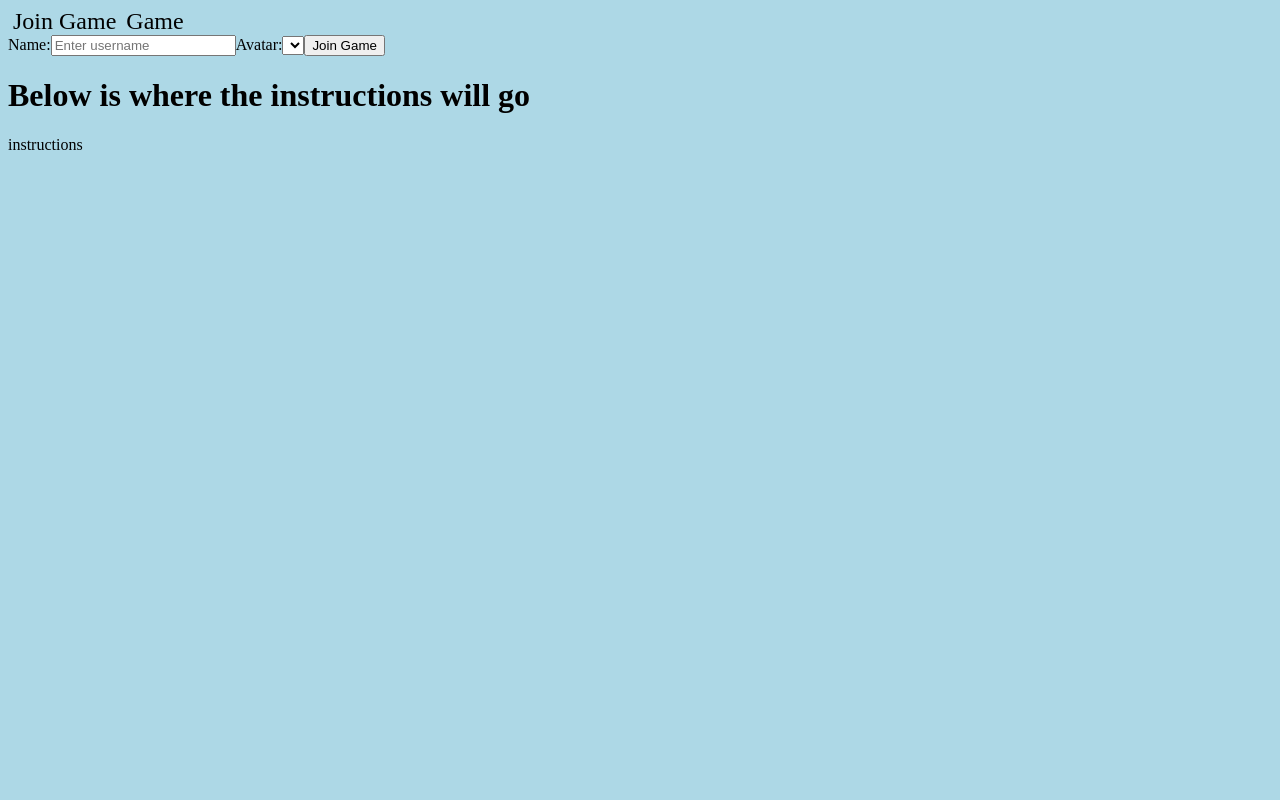
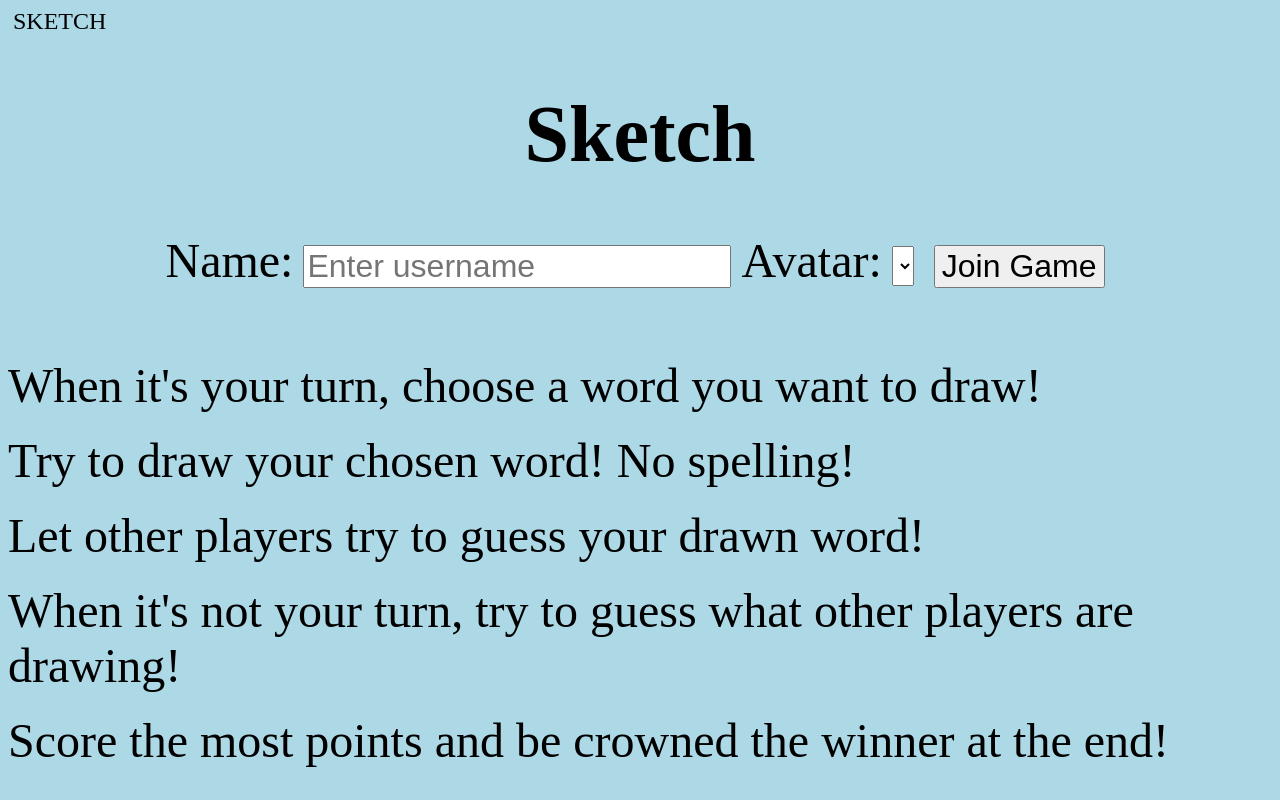
Before and after one commit to cmartinez131/sketch, a React (Create React App) app: page / in a window 1280 px wide. Built offline with nearby package versions, Linux system fonts and the light colour scheme; no server answers.

Commit message:
Changed how the pages looked

```diff
--- a/package.json
+++ b/package.json
@@ -6,6 +6,7 @@
     "@testing-library/jest-dom": "^5.16.5",
     "@testing-library/react": "^13.4.0",
     "@testing-library/user-event": "^13.5.0",
+    "axios": "^1.4.0",
     "express": "^4.18.2",
     "mongodb": "^5.7.0",
     "react": "^18.2.0",
--- a/src/App.js
+++ b/src/App.js
@@ -4,6 +4,8 @@ import { io } from 'socket.io-client';
 import Navbar from './components/Navbar';
 import Game from './pages/Game';
 import Join from './pages/Join';
+import categoryService from './services/categories'
+import userService from './services/users'
 
 const ENDPOINT = 'http://localhost:3001';
 
@@ -15,6 +17,7 @@ const App = () => {
   ]);
   const [socket, setSocket] = useState(null); // State to hold the socket
   const [messages, setMessages] = useState([]); // State to hold sent and received messages
+  const [words, setWords] = useState([]) // State to hold the words
 
   useEffect(() => {
     const newSocket = io(ENDPOINT);
@@ -36,6 +39,14 @@ const App = () => {
     }
   }
 
+  useEffect(() => {
+    categoryService
+      .getAll()
+      .then(response => {
+        setWords(response.data)
+      })
+  }, [])
+
   const handleJoin = (player) => {
     setPlayer(player);
     setPlayers(players => [...players, { username: player.name, score: 0 }])
@@ -49,7 +60,7 @@ const App = () => {
         {/* first loads the join page */}
         <Routes>
           <Route path="/" element={<Join onJoin={handleJoin} />} />
-          <Route path="/game" element={<Game player={player} players={players} socket={socket} messages={messages} sendMessage={sendMessage} />} />
+          <Route path="/game" element={<Game player={player} players={players} socket={socket} messages={messages} sendMessage={sendMessage} words={words}/>} />
         </Routes>
       </Router>
     </>
--- a/src/components/JoinGameForm.js
+++ b/src/components/JoinGameForm.js
@@ -10,7 +10,7 @@ const JoinGameForm = ({ onJoin }) => {
   };
 
   return (
-    <form onSubmit={handleSubmit}>
+    <form onSubmit={handleSubmit} className="joinGameForm">
       <label>
         Name:
         <input
--- a/src/components/Navbar.js
+++ b/src/components/Navbar.js
@@ -5,8 +5,7 @@ const Navbar = () => {
     return (
         <div>
             <div>
-                <Link className='link' to="/">Join Game</Link>
-                <Link className='link' to="/game">Game</Link>
+                <Link className='link' to="/">SKETCH</Link>
             </div>
 
         </div >
--- a/src/components/PlayerList.js
+++ b/src/components/PlayerList.js
@@ -3,7 +3,9 @@ import React from "react";
 const PlayerList = ({ players }) => (
     <ul>
         {players.map((player, index) => (
-            <li key={index}> {player.username}: {player.score}</li>
+            <li key={index} className="playerListItem">
+                {player.username}: {player.score}
+            </li>
         ))}
     </ul>
 );
--- a/src/pages/Game.js
+++ b/src/pages/Game.js
@@ -5,9 +5,10 @@ import Guess from '../components/Guess'
 import PlayerList from '../components/PlayerList';
 import '../styles.css'
 
-const Game = ({ player, players, messages, sendMessage }) => {
+const Game = ({ player, players, messages, sendMessage, words }) => {
 
   const navigate = useNavigate();
+  const [currentWord, setCurrentWord] = useState('')
 
   useEffect(() => {
     if (!player) {
@@ -15,12 +16,19 @@ const Game = ({ player, players, messages, sendMessage }) => {
     }
   }, [player, navigate]);
 
+  useEffect(() => {
+    const length = words[0].words.length
+    const randomIndex = Math.floor(Math.random() * length)
+    setCurrentWord(words[0].words[randomIndex])
+  }, [])
+
   return (
     <div className='container'>
       <div className='left'>
         <PlayerList players={players} />
       </div>
       <div className='middle'>
+        <h2 className='currentWord'>{currentWord}</h2>
         <DrawingBoard />
       </div>
       <div className='right'>
--- a/src/pages/Join.js
+++ b/src/pages/Join.js
@@ -13,10 +13,16 @@ const Join = ({ onJoin }) => {
   };
 
   return (
-    <div>
+    <div className="homePage">
+      <h1>Sketch</h1>
       <JoinGameForm onJoin={handleJoin} />
-      <h1>Below is where the instructions will go</h1>
-      <p>instructions</p>
+      <ul>
+        <li>When it's your turn, choose a word you want to draw!</li>
+        <li>Try to draw your chosen word! No spelling!</li>
+        <li>Let other players try to guess your drawn word!</li>
+        <li>When it's not your turn, try to guess what other players are drawing!</li>
+        <li>Score the most points and be crowned the winner at the end!</li>
+      </ul>
     </div>
   );
 };
--- /dev/null
+++ b/src/services/categories.js
@@ -0,0 +1,25 @@
+import axios from 'axios'
+
+const baseUrl = '/api/categories'
+
+const getAll = () => {
+    return axios.get(baseUrl)
+}
+
+const getById = id => {
+    return axios.get(`${baseUrl}/${id}`)
+}
+
+const create = newCategory => {
+    return axios.post(baseUrl, newCategory)
+}
+
+const update = (id, updatedCategory) => {
+    return axios.put(`${baseUrl}/${id}`, updatedCategory)
+}
+
+const remove = id => {
+    return axios.delete(`${baseUrl}/${id}`)
+}
+
+export default { getAll, getById, create, update, remove }
--- a/src/styles.css
+++ b/src/styles.css
@@ -23,6 +23,7 @@ body {
     align-items: center;
     flex-shrink: 0;
     margin: 0 3px;
+    flex-direction: column
 }
 
 .right {
@@ -94,3 +95,43 @@ ul {
     padding: 0;
     list-style-type: none;
 }
+
+.homePage {
+    display: flex;
+    flex-direction: column;
+    align-items: center;
+    height: 90vh;
+}
+
+.homePage h1{
+    font-size: 5rem;
+}
+
+.homePage ul{
+    font-size: 3rem;
+    margin: 40px 0;
+}
+
+.homePage li {
+    margin: 20px 0;
+}
+
+.joinGameForm {
+    font-size: 3rem;
+}
+
+.joinGameForm input,
+.joinGameForm select,
+.joinGameForm button {
+    font-size: 2rem;
+    margin: 10px;
+}
+
+.playerListItem {
+    font-size: 40px;
+    margin: 20px;
+}
+
+.currentWord {
+    font-size: 40px;
+}
```
Also changed, not shown: 13 other files (tests, documents, lock files or other folders).
